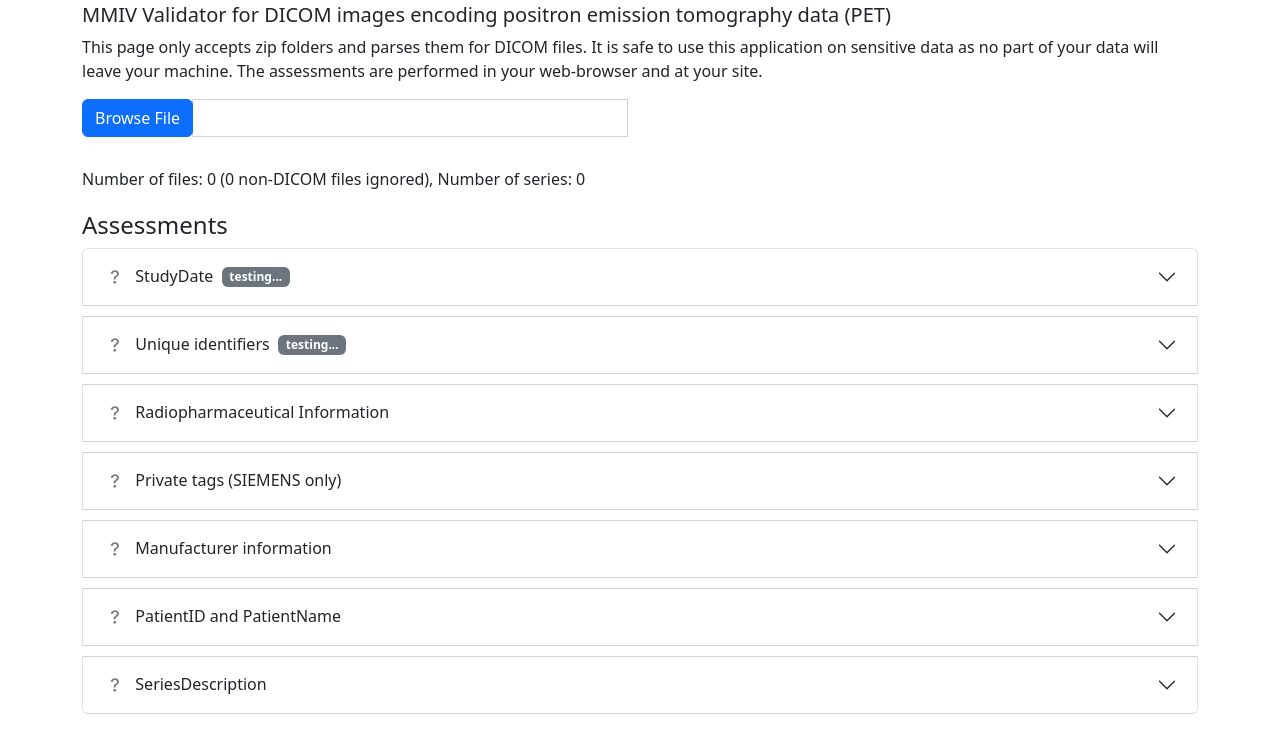
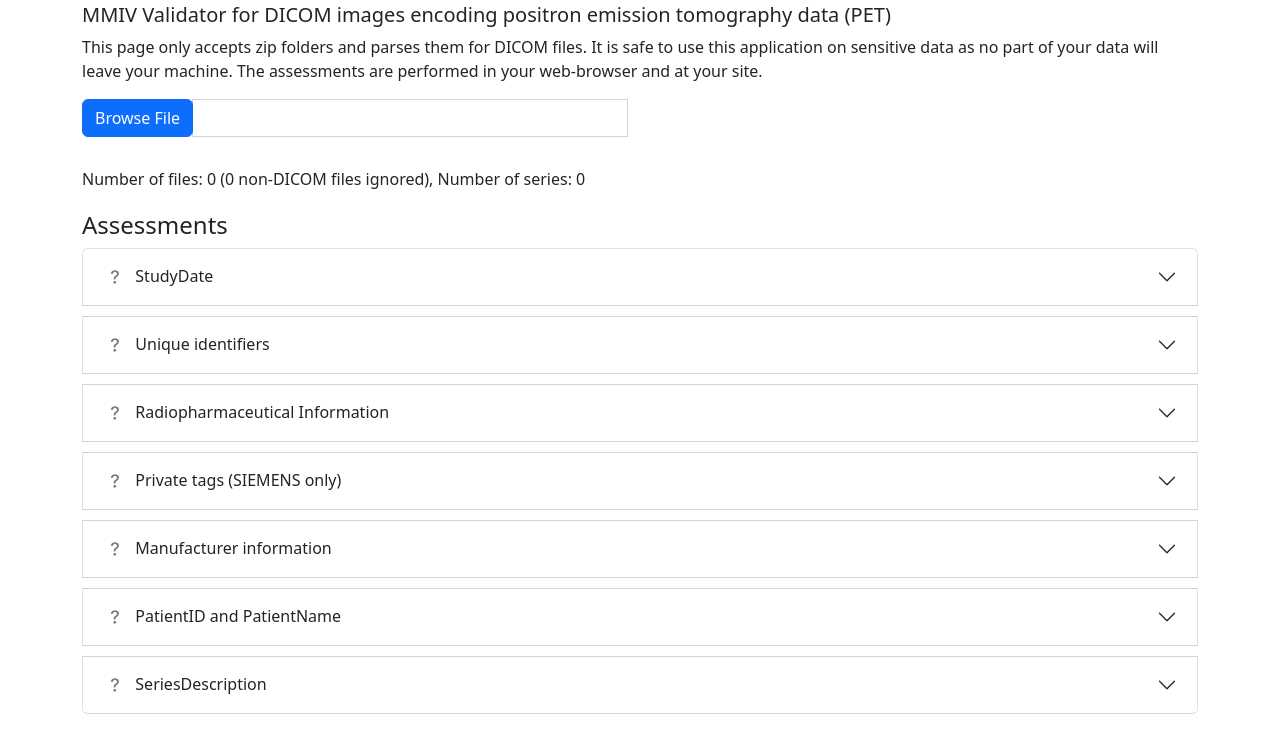
Before and after one commit to mmiv-center/check4pt, a plain HTML site: page index.html in a window 1280 px wide. Shown: the part 63-800 px from the top of the page. Drawn offline with Linux system fonts and the light colour scheme.

Commit message:
remove badge on all

```diff
--- a/index.html
+++ b/index.html
@@ -92,7 +92,7 @@
                   <path d="M5.255 5.786a.237.237 0 0 0 .241.247h.825c.138 0 .248-.113.266-.25.09-.656.54-1.134 1.342-1.134.686 0 1.314.343 1.314 1.168 0 .635-.374.927-.965 1.371-.673.489-1.206 1.06-1.168 1.987l.003.217a.25.25 0 0 0 .25.246h.811a.25.25 0 0 0 .25-.25v-.105c0-.718.273-.927 1.01-1.486.609-.463 1.244-.977 1.244-2.056 0-1.511-1.276-2.241-2.673-2.241-1.267 0-2.655.59-2.75 2.286m1.557 5.763c0 .533.425.927 1.01.927.609 0 1.028-.394 1.028-.927 0-.552-.42-.94-1.029-.94-.584 0-1.009.388-1.009.94"/>
                 </svg>
               </span>&nbsp;
-              StudyDate&nbsp;&nbsp;<span class="badge text-bg-secondary">testing...</span>
+              StudyDate&nbsp;&nbsp;<span class="badge">testing...</span>
             </button>
           </h2>
           <div id="collapseOne" class="accordion-collapse collapse" aria-labelledby="headingOne" data-bs-parent="#accordionExample">
@@ -108,7 +108,7 @@
               <span id="icon-unique-identifiers"><svg xmlns="http://www.w3.org/2000/svg" width="24" height="24" fill="gray" class="bi bi-question" viewBox="0 0 16 16">
                 <path d="M5.255 5.786a.237.237 0 0 0 .241.247h.825c.138 0 .248-.113.266-.25.09-.656.54-1.134 1.342-1.134.686 0 1.314.343 1.314 1.168 0 .635-.374.927-.965 1.371-.673.489-1.206 1.06-1.168 1.987l.003.217a.25.25 0 0 0 .25.246h.811a.25.25 0 0 0 .25-.25v-.105c0-.718.273-.927 1.01-1.486.609-.463 1.244-.977 1.244-2.056 0-1.511-1.276-2.241-2.673-2.241-1.267 0-2.655.59-2.75 2.286m1.557 5.763c0 .533.425.927 1.01.927.609 0 1.028-.394 1.028-.927 0-.552-.42-.94-1.029-.94-.584 0-1.009.388-1.009.94"/>
               </svg></span>&nbsp;
-              Unique identifiers&nbsp;&nbsp;<span class="badge text-bg-secondary">testing...</span>
+              Unique identifiers&nbsp;&nbsp;<span class="badge">testing...</span>
             </button>
           </h2>
           <div id="collapseTwo" class="accordion-collapse collapse" aria-labelledby="headingTwo" data-bs-parent="#accordionExample">
```
